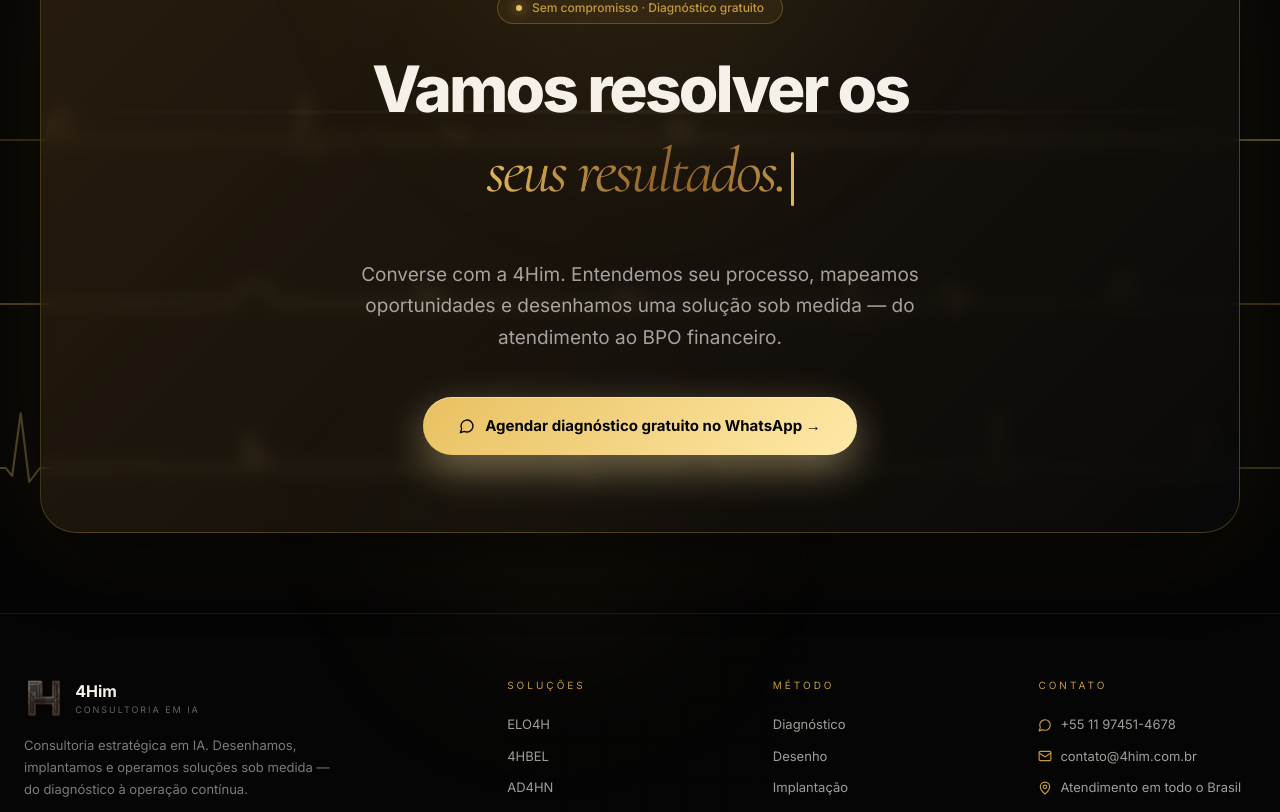
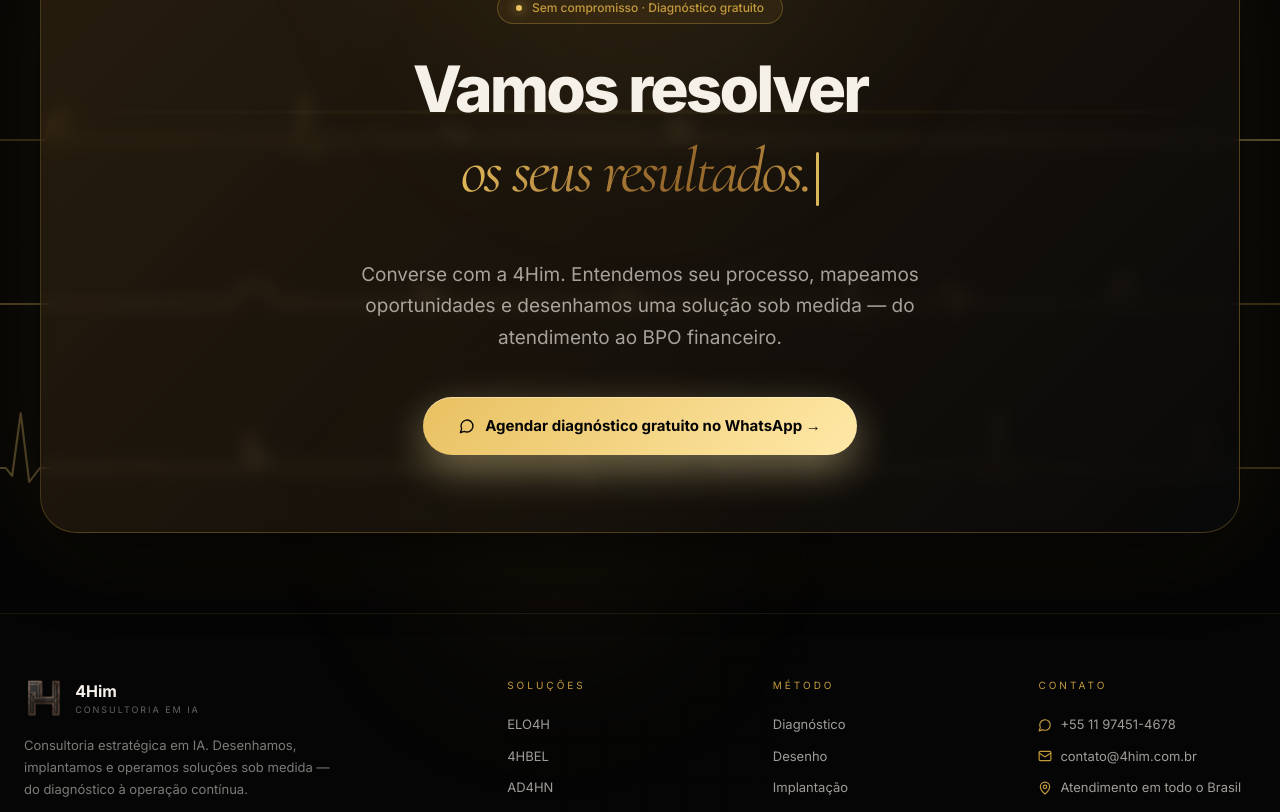
Before and after one commit to 4Him-Technology/4Him-Landing-Page, a React (Vite) app: page / in a window 1280 px wide. Shown: the part 6340-7152 px from the top of the page. Built offline with nearby package versions, Linux system fonts and the light colour scheme; a web font is replaced by a local one.

Commit message:
Move article into rotating golden text for grammatical agreement
https://claude.ai/code/session_01213x8LKwbpS9L8hMyTCPzg

```diff
--- a/src/pages/LandingPage.jsx
+++ b/src/pages/LandingPage.jsx
@@ -431,7 +431,7 @@ export default function LandingPage() {
   const t3 = useTypewriterOnce("operação.", 70, tw3InView);
   const t5 = useTypewriterOnce("Uma operação inteira.", 55, tw5InView);
   const t4 = useTypewriter(
-    ["seus resultados.", "sua operação.", "seu atendimento.", "seus processos."],
+    ["os seus resultados.", "a sua operação.", "o seu atendimento.", "os seus processos."],
     65, 32, 2200, tw4InView
   );
 
@@ -1503,7 +1503,7 @@ export default function LandingPage() {
                 Sem compromisso · Diagnóstico gratuito
               </div>
               <h2 className="font-extrabold" style={{ fontSize:"clamp(32px,5vw,68px)", letterSpacing:"-0.045em", lineHeight:1.15, margin:"0 0 24px", color:"#f5f0e8" }}>
-                Vamos resolver os{" "}<br />
+                Vamos resolver{" "}<br />
                 <span ref={tw4Ref} style={{ fontFamily:'"Cormorant Garamond","Playfair Display",Georgia,serif', fontStyle:"italic", fontWeight:400, background:"linear-gradient(100deg,#96682c 5%,#e8c060 35%,#ffe9a8 50%,#e8c060 65%,#96682c 95%)", backgroundSize:"200% 100%", WebkitBackgroundClip:"text", WebkitTextFillColor:"transparent", backgroundClip:"text", animation:"shimmer4h 6s linear infinite", paddingBottom:"0.3em", display:"inline-block", lineHeight:1.4, verticalAlign:"baseline", minHeight:"1.4em" }}>
                   {t4 || " "}
                   <span aria-hidden style={{ display:"inline-block", width:3, height:"0.85em", background:"#e8c060", borderRadius:2, animation:"blink 1s ease-in-out infinite", verticalAlign:"middle", marginLeft:6, WebkitTextFillColor:"#e8c060" }} />
```
